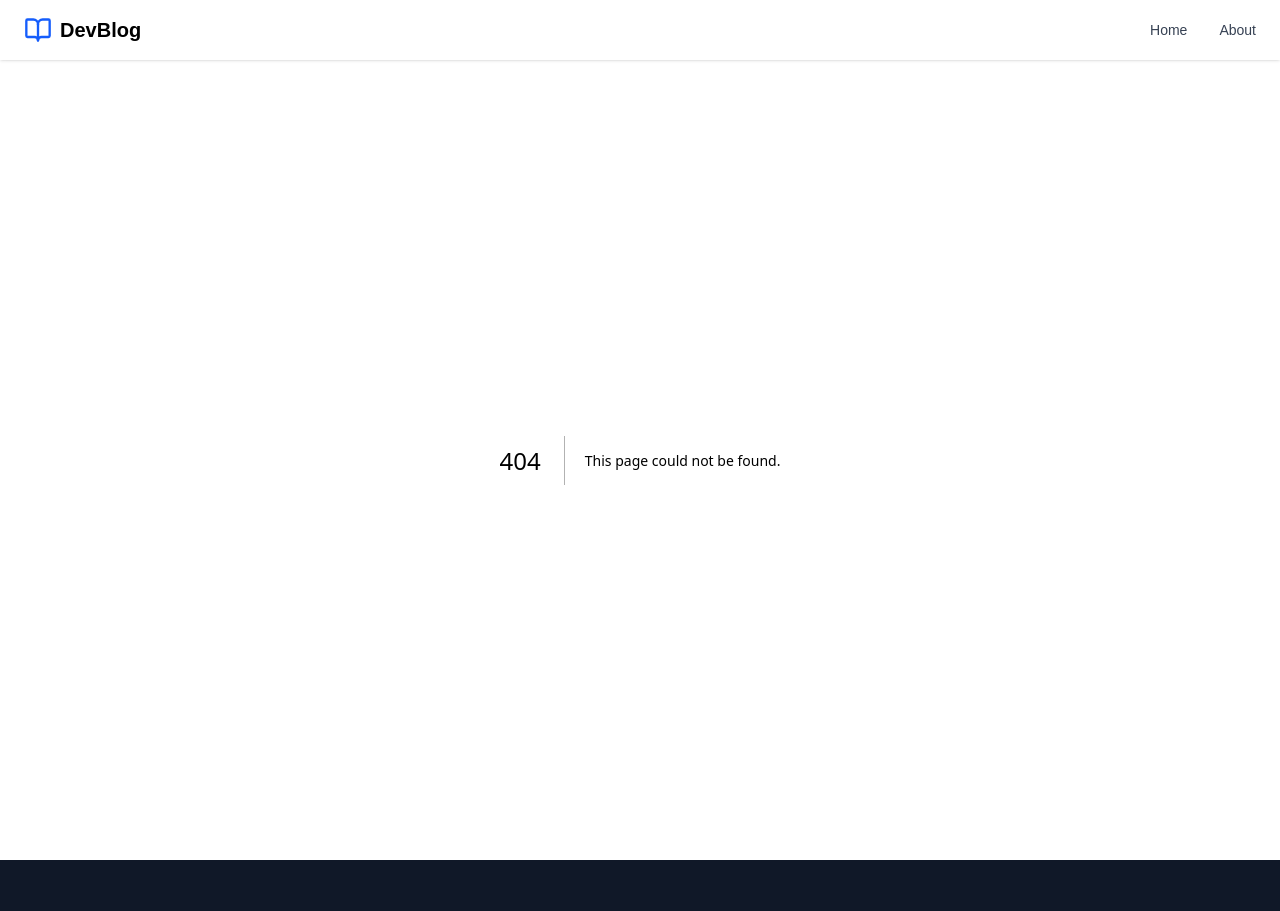
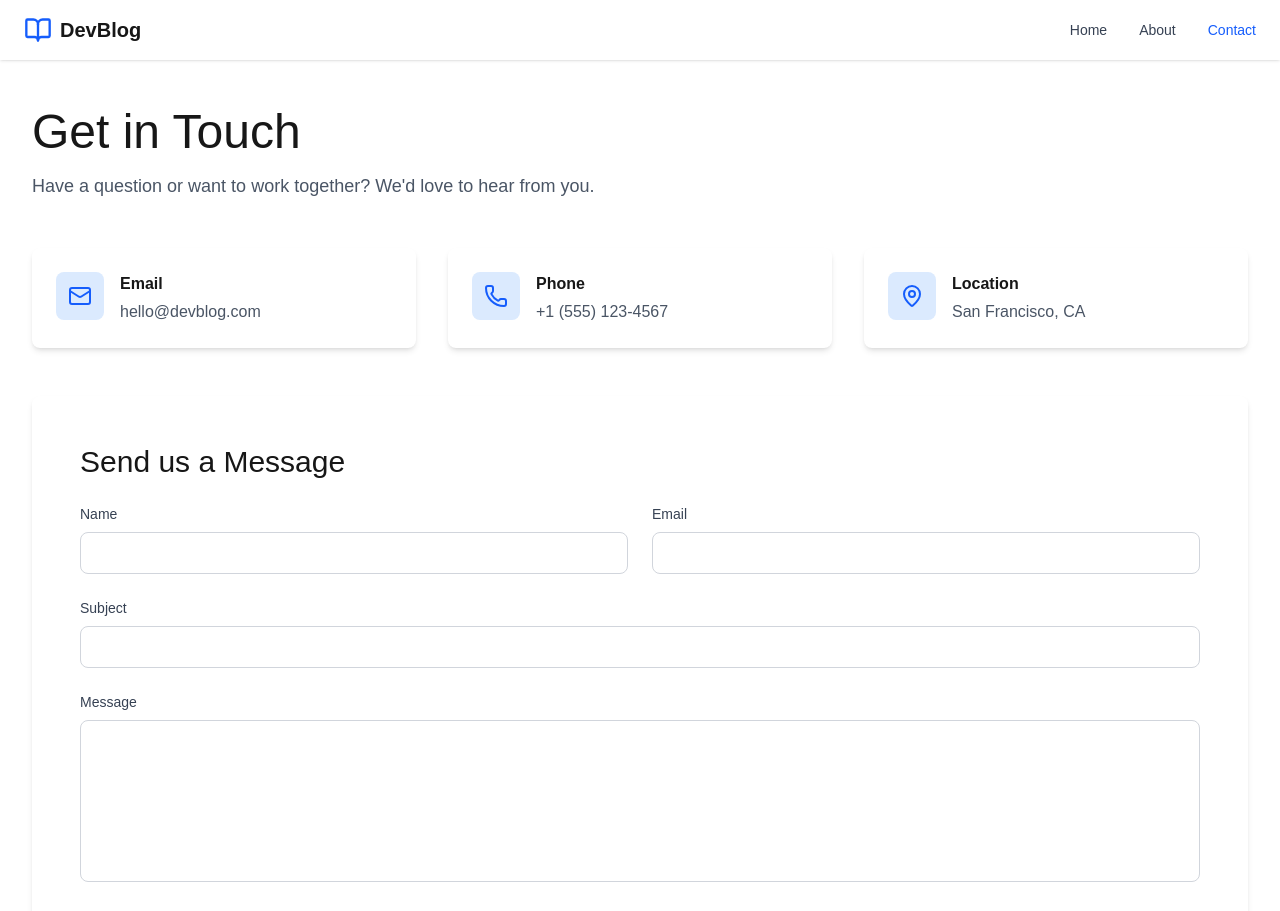
Before and after one commit to Khan-Shuvo/devblog, a Next.js app: page /contact in a window 1280 px wide. Before the commit this address had no page. Shown: the top 911 px of the page. Built offline with nearby package versions, Linux system fonts and the light colour scheme.

Commit message:
feat(contact) add contact section and navlink and integrate sonner for toast notifications

```diff
--- a/package.json
+++ b/package.json
@@ -13,7 +13,8 @@
     "motion": "^12.34.3",
     "next": "16.1.6",
     "react": "19.2.3",
-    "react-dom": "19.2.3"
+    "react-dom": "19.2.3",
+    "sonner": "^2.0.7"
   },
   "devDependencies": {
     "@tailwindcss/postcss": "^4",
--- /dev/null
+++ b/src/app/contact/page.tsx
@@ -0,0 +1,173 @@
+'use client'
+import { motion } from 'motion/react';
+import { Mail, MapPin, Phone, Send } from 'lucide-react';
+import { useState } from 'react';
+import { toast } from "sonner";
+
+export default function Contact() {
+  const [formData, setFormData] = useState({
+    name: '',
+    email: '',
+    subject: '',
+    message: ''
+  });
+
+  const handleSubmit = (e: React.SyntheticEvent) => {
+    e.preventDefault();
+    toast.success('Thank you for your message! We\'ll get back to you soon.');
+    setFormData({ name: '', email: '', subject: '', message: '' });
+  };
+
+  const handleChange = (e: React.ChangeEvent<HTMLInputElement | HTMLTextAreaElement>) => {
+    setFormData(prev => ({
+      ...prev,
+      [e.target.name]: e.target.value
+    }));
+  };
+
+  const contactInfo = [
+    {
+      icon: Mail,
+      title: 'Email',
+      content: 'hello@devblog.com',
+      link: 'mailto:hello@devblog.com'
+    },
+    {
+      icon: Phone,
+      title: 'Phone',
+      content: '+1 (555) 123-4567',
+      link: 'tel:+15551234567'
+    },
+    {
+      icon: MapPin,
+      title: 'Location',
+      content: 'San Francisco, CA',
+      link: null
+    }
+  ];
+
+  return (
+    <div className="max-w-7xl mx-auto px-4 sm:px-6 lg:px-8 py-12">
+      <motion.div
+        initial={{ opacity: 0, y: 20 }}
+        animate={{ opacity: 1, y: 0 }}
+        transition={{ duration: 0.5 }}
+      >
+        <h1 className="text-4xl md:text-5xl mb-4">Get in Touch</h1>
+        <p className="text-gray-600 text-lg mb-12">
+          Have a question or want to work together? We'd love to hear from you.
+        </p>
+      </motion.div>
+
+      <div className="grid md:grid-cols-3 gap-8 mb-12">
+        {contactInfo.map((info, index) => (
+          <motion.div
+            key={info.title}
+            initial={{ opacity: 0, y: 20 }}
+            animate={{ opacity: 1, y: 0 }}
+            transition={{ duration: 0.5, delay: index * 0.1 }}
+            whileHover={{ y: -5 }}
+            className="bg-white p-6 rounded-lg shadow-md"
+          >
+            <div className="flex items-start gap-4">
+              <div className="bg-blue-100 p-3 rounded-lg">
+                <info.icon className="w-6 h-6 text-blue-600" />
+              </div>
+              <div>
+                <h3 className="font-semibold mb-1">{info.title}</h3>
+                {info.link ? (
+                  <a
+                    href={info.link}
+                    className="text-gray-600 hover:text-blue-600 transition-colors"
+                  >
+                    {info.content}
+                  </a>
+                ) : (
+                  <p className="text-gray-600">{info.content}</p>
+                )}
+              </div>
+            </div>
+          </motion.div>
+        ))}
+      </div>
+
+      <motion.div
+        initial={{ opacity: 0, y: 20 }}
+        animate={{ opacity: 1, y: 0 }}
+        transition={{ duration: 0.5, delay: 0.3 }}
+        className="bg-white rounded-lg shadow-md p-8 md:p-12"
+      >
+        <h2 className="text-3xl mb-6">Send us a Message</h2>
+        <form onSubmit={handleSubmit} className="space-y-6">
+          <div className="grid md:grid-cols-2 gap-6">
+            <div>
+              <label htmlFor="name" className="block text-sm font-medium text-gray-700 mb-2">
+                Name
+              </label>
+              <input
+                type="text"
+                id="name"
+                name="name"
+                value={formData.name}
+                onChange={handleChange}
+                required
+                className="w-full px-4 py-2 border border-gray-300 rounded-lg focus:ring-2 focus:ring-blue-500 focus:border-transparent outline-none transition"
+              />
+            </div>
+            <div>
+              <label htmlFor="email" className="block text-sm font-medium text-gray-700 mb-2">
+                Email
+              </label>
+              <input
+                type="email"
+                id="email"
+                name="email"
+                value={formData.email}
+                onChange={handleChange}
+                required
+                className="w-full px-4 py-2 border border-gray-300 rounded-lg focus:ring-2 focus:ring-blue-500 focus:border-transparent outline-none transition"
+              />
+            </div>
+          </div>
+          <div>
+            <label htmlFor="subject" className="block text-sm font-medium text-gray-700 mb-2">
+              Subject
+            </label>
+            <input
+              type="text"
+              id="subject"
+              name="subject"
+              value={formData.subject}
+              onChange={handleChange}
+              required
+              className="w-full px-4 py-2 border border-gray-300 rounded-lg focus:ring-2 focus:ring-blue-500 focus:border-transparent outline-none transition"
+            />
+          </div>
+          <div>
+            <label htmlFor="message" className="block text-sm font-medium text-gray-700 mb-2">
+              Message
+            </label>
+            <textarea
+              id="message"
+              name="message"
+              value={formData.message}
+              onChange={handleChange}
+              required
+              rows={6}
+              className="w-full px-4 py-2 border border-gray-300 rounded-lg focus:ring-2 focus:ring-blue-500 focus:border-transparent outline-none transition resize-none"
+            />
+          </div>
+          <motion.button
+            type="submit"
+            whileHover={{ scale: 1.02 }}
+            whileTap={{ scale: 0.98 }}
+            className="bg-blue-600 text-white px-8 py-3 rounded-lg hover:bg-blue-700 transition-colors flex items-center gap-2"
+          >
+            <Send className="w-5 h-5" />
+            Send Message
+          </motion.button>
+        </form>
+      </motion.div>
+    </div>
+  );
+}
--- a/src/app/layout.tsx
+++ b/src/app/layout.tsx
@@ -4,6 +4,7 @@ import "./globals.css";
 import Header from "@/components/Header";
 import Footer from "@/components/Footer";
 import { BlogProvider } from "@/context/BlogDataContext";
+import { Toaster } from "sonner";
 
 const geistSans = Geist({
   variable: "--font-geist-sans",
@@ -31,6 +32,7 @@ export default function RootLayout({
         className={`${geistSans.variable} ${geistMono.variable} antialiased`}
       >
         <BlogProvider>
+          <Toaster richColors position="top-center" />
           <Header />
           {children}
           <Footer />
--- a/src/components/Header.tsx
+++ b/src/components/Header.tsx
@@ -19,6 +19,10 @@ export default function Header() {
         {
             name: "About",
             path: '/about'
+        },
+        {
+            name: "Contact",
+            path: '/contact'
         }
     ]
 
@@ -69,7 +73,7 @@ export default function Header() {
         <motion.header
             initial={{ opacity: 0, y: -10, }}
             animate={{ opacity: 1, y: 0 }}
-            transition={{duration: .2}} className="sticky top-0 z-50 backdrop-blur bg-white/70 shadow-sm">
+            transition={{ duration: .2 }} className="sticky top-0 z-50 backdrop-blur bg-white/70 shadow-sm">
             <div className="flex items-center justify-between px-6 py-4">
                 {/* logo */}
                 <Link href={'/'} className="flex items-center gap-2">
```
Also changed, not shown: 1 other file (tests, documents, lock files or other folders).
